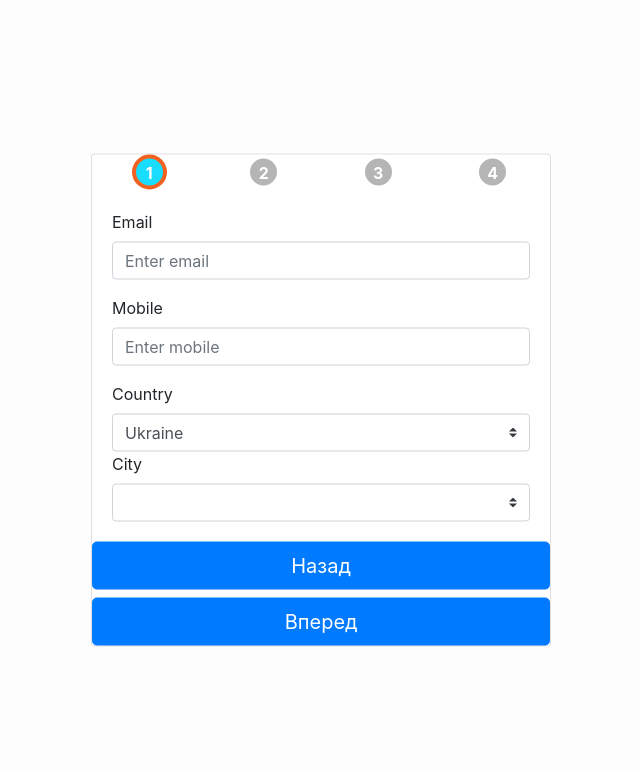
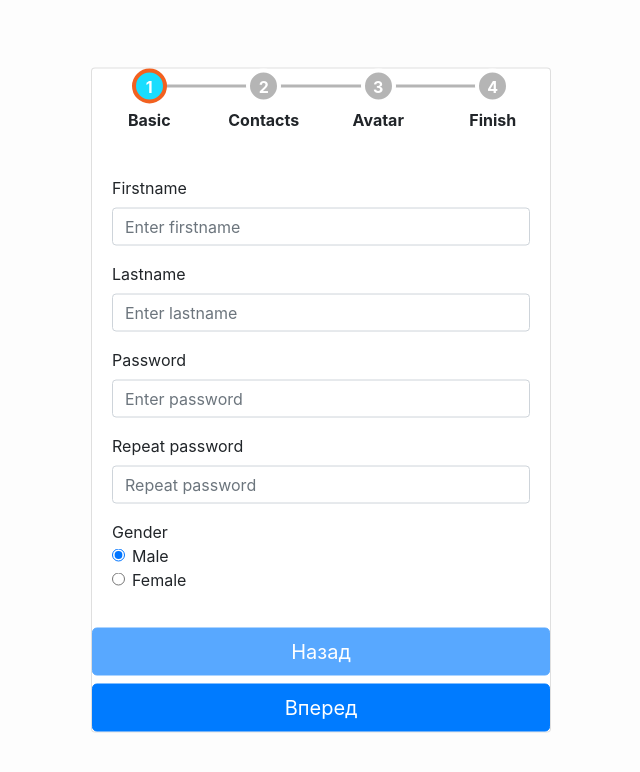
Before and after one commit to ReactWarriors/reactwarriors-form-task, a React (Create React App) app: page / in a window 1280 px wide. Shown: the top 772 px of the page, without its empty margins (319-959 px from the left). Built offline with nearby package versions, Linux system fonts and the light colour scheme.

Commit message:
Refactoring

```diff
--- a/src/components/App.jsx
+++ b/src/components/App.jsx
@@ -3,19 +3,20 @@ import FirstPage from "./Pages/FirstPage";
 import SecondPage from "./Pages/SecondPage";
 import ThirdPage from "./Pages/ThirdPage";
 import FinishPage from "./Pages/FinishPage";
-import StepButtons from "./StepButtons";
-
+import StepButtons from "./Steps/StepButtons";
 import cities from "../data/cities";
+import {validator} from "./Validation/Validation"
 
 export default class App extends React.Component {
   constructor() {
     super();
     this.state = {
-      page: 2,
+      page: 1,
       currentStep: 0,
       values: {
         country: null,
         city: null,
+        selectedCities: [],
         firstname: "",
         lastname: "",
         password: "",
@@ -30,7 +31,10 @@ export default class App extends React.Component {
         password: false,
         repeatPassword: false,
         mobile: false,
-        email: false
+        email: false,
+        avatar: false,
+        country: false,
+        city: false
       },
 
       steps: [
@@ -80,7 +84,6 @@ export default class App extends React.Component {
 
   onChangeAvatar = event => {
     const reader = new FileReader();
-
     reader.onload = event => {
       this.onChange({
         target: {
@@ -89,58 +92,71 @@ export default class App extends React.Component {
         }
       });
     };
-
     reader.readAsDataURL(event.target.files[0]);
   };
 
   resetPages = () => {
-    this.setState(prevState => ({
-      ...prevState,
-      page: 1
-    }));
+    this.setState({
+      page: 1,
+      currentStep: 0,
+      values: {
+        country: null,
+        city: null,
+        selectedCities: [],
+        firstname: "",
+        lastname: "",
+        password: "",
+        email: "",
+        mobile: "",
+        avatar: "",
+        gender: "male"
+      },
+      errors: {
+        firstname: false,
+        lastname: false,
+        password: false,
+        repeatPassword: false,
+        mobile: false,
+        email: false,
+        avatar: false,
+        country: false,
+        city: false
+      },
+
+      steps: [
+        {
+          id: 0,
+          isActive: true,
+          isCompleted: false,
+          name: "Basic"
+        },
+        {
+          id: 1,
+          isActive: false,
+          isCompleted: false,
+          name: "Contacts"
+        },
+        {
+          id: 2,
+          isActive: false,
+          isCompleted: false,
+          name: "Avatar"
+        },
+        {
+          id: 3,
+          isActive: false,
+          isCompleted: false,
+          name: "Finish"
+        }
+      ]
+    })
   };
 
-  validateFields = event => {
-    const { page, values } = this.state;
 
-    const errors = {};
-    if (page === 1) {
-      if (values.firstname !== null && values.firstname.length < 5) {
-        errors.firstname = "Firstname is too short";
-      }
 
-      if (values.lastname !== null && values.lastname.length < 2) {
-        errors.lastname = "Lastname is too short";
-      }
-
-      if (values.password !== null && values.password.length < 2) {
-        errors.password = "Password is too short";
-      }
-
-      if (
-        values.repeatPassword !== null &&
-        values.repeatPassword !== values.password
-      ) {
-        errors.repeatPassword = "Passwords must be the same";
-      }
-    }
-
-    if (page === 2) {
-      if (values.email !== null && !values.email.includes("@")) {
-        errors.email = "Incorrect email";
-      }
-
-      if (values.mobile !== null && values.mobile.length < 2) {
-        errors.mobile = "Incorrect mobile";
-      }
-    }
-    return errors;
-  };
-
-  nextPage = event => {
+  nextPage = () => {
     const { steps, currentStep } = this.state;
-    console.log(currentStep);
-    const errors = this.validateFields();
+    const errors = validator(this.state.page, this.state.values);
     if (Object.keys(errors).length > 0) {
       this.setState(prevState => ({
         errors: {
@@ -165,10 +181,10 @@ export default class App extends React.Component {
     const { steps, currentStep } = this.state;
     console.log(currentStep);
     const prevStep = currentStep - 1;
-    steps[currentStep].isCompleted = true;
+    steps[currentStep].isCompleted = false;
     steps[currentStep].isActive = false;
-    steps[prevStep].isCompleted = true;
-    steps[prevStep].isActive = false;
+    steps[prevStep].isCompleted = false;
+    steps[prevStep].isActive = true;
     return this.setState(({ page, currentStep }) => ({
       page: page - 1,
       currentStep: prevStep
@@ -177,24 +193,35 @@ export default class App extends React.Component {
 
   selectCountry = event => {
     this.setState({
-      value: { ...this.state.value, country: event.target.value }
-    });
+        values: { ...this.state.values, country: event.target.value }
+      },
+      () => {
+        this.selectTowns();
+      }
+    );
+  };
+
+  selectTowns = () => {
+    let selectedCities = [];
+    for (let key in cities) {
+      if (cities[key].country == this.state.values.country) {
+        console.log("cities",cities[key])
+        selectedCities.push({ id: key, name: cities[key].name });
+      }
+    }
+    this.setState({ values: { ...this.state.values, selectedCities: selectedCities} });
+    console.log(selectedCities)
   };
 
   selectCity = event => {
-    let towns = [];
-    for (let key in cities) {
-      if (cities[key].country == this.state.country) {
-        // this.setState({ ...this.state, city: event.target.value });
-        towns.push({ id: key, name: cities[key].name });
+    this.setState(
+      {
+        values: { ...this.state.values, city: event.target.value }
       }
-    }
-    console.log(towns);
-    this.setState({ value: { ...this.state, city: towns } });
-  };
-
+    );
+  }
   render() {
-    const { page, steps, values, errors, country, city } = this.state;
+    const { page, steps, values, errors } = this.state;
     return (
       <div className="form-container card">
         <StepButtons steps={steps} />
@@ -212,6 +239,7 @@ export default class App extends React.Component {
               onChange={this.onChange}
               errors={errors}
               selectCountry={this.selectCountry}
+              selectTowns={this.selectTowns}
               selectCity={this.selectCity}
             />
           )}
@@ -228,8 +256,6 @@ export default class App extends React.Component {
               values={values}
               onChange={this.onChange}
               errors={errors}
-              country={country}
-              city={city}
               resetPages={this.resetPages}
             />
           )}
--- a/src/components/Pages/FinishPage.jsx
+++ b/src/components/Pages/FinishPage.jsx
@@ -1,19 +1,32 @@
 import React from "react";
+import countries from "../../data/countries";
 
 export default class FinishPage extends React.Component {
   render() {
     const { values, resetPages } = this.props;
     return (
-      <div class="card" style={{ width: "100%" }}>
-        <img class="card-img-top" src={values.avatar} />
-        <div class="card-body">
-          <h5 class="card-title">
+      <div className="card" style={{ width: "100%", border: "0px" }}>
+        <img className="card-img-top" src={values.avatar} style={{width: "200px", height: "200px", padding: "20px"}} alt="" />
+        <div className="card-body">
+          <h5 className="card-title">
             {values.firstname} {values.lastname}
           </h5>
-          <p class="card-text">Email: {values.email}</p>
-          <p class="card-text">Mobile: {values.mobile}</p>
-          <p class="card-text">
-            Location: {values.country} {values.city}
+          <p className="card-text">Email: {values.email}</p>
+          <p className="card-text">Mobile: {values.mobile}</p>
+          <p className="card-text">
+         {countries.map(country => {
+              if (country.id === values.country) {
+              return ` Country: ${country.name}`
+              }
+            })}
+          </p>
+          <p className="card-text">
+         {values.selectedCities.map(city => {
+              if (city.id === values.city) {
+
+              return ` City: ${city.name}`
+              }
+            })}
           </p>
           <a href="#" className="btn btn-primary" onClick={resetPages}>
             Reset
--- a/src/components/Pages/SecondPage.jsx
+++ b/src/components/Pages/SecondPage.jsx
@@ -1,7 +1,6 @@
 import React from "react";
 import Field from "./Field";
 import countries from "../../data/countries";
-import cities from "../../data/cities";
 export default class SecondPage extends React.Component {
   render() {
     const { onChange, errors, selectCity, selectCountry, values } = this.props;
@@ -33,21 +32,35 @@ export default class SecondPage extends React.Component {
             className="custom-select"
             onChange={selectCountry}
             value={values.country}
+            errors={errors.country}
           >
+            <option>Choose country</option>
             {countries.map(country => (
               <option key={country.id} value={country.id}>
                 {country.name}
               </option>
             ))}
           </select>
+          {errors && <div className="invalid-feedback text-center">{errors.country}</div>}
+        </div>
+        <div>
           <label htmlFor="city">City</label>
           <select
             id="city"
             name="city"
             className="custom-select"
             onChange={selectCity}
-            value={values.country}
-          />
+            value={values.city}
+            rrors={errors.city}
+          >
+            <option>Choose city</option>
+            {values.selectedCities.map(city => (
+              <option key={city.id} value={city.id}>
+                {city.name}
+              </option>
+            ))}
+          </select>
+          {errors && <div className="invalid-feedback text-center">{errors.city}</div>}
         </div>
       </div>
     );
--- a/src/components/Pages/ThirdPage.jsx
+++ b/src/components/Pages/ThirdPage.jsx
@@ -1,11 +1,12 @@
 import React from "react";
+import defaultAvatar from "../../images/defaultAvatar.png";
 
 export default class ThirdPage extends React.Component {
   render() {
-    const { onChangeAvatar, values } = this.props;
+    const { onChangeAvatar, values, errors } = this.props;
     return (
       <div>
-        <img className="mb-4" width="100%" src={values.avatar} alt="" />
+        <img className="mb-4" width="100%" src={values.avatar || defaultAvatar} alt="" />
         <div className="custom-file">
           <input
             type="file"
@@ -13,10 +14,12 @@ export default class ThirdPage extends React.Component {
             id="customFile"
             name="avatar"
             onChange={onChangeAvatar}
+            errors={errors.avatar}
           />
           <label className="custom-file-label" htmlFor="file">
             Choose avatar
           </label>
+          {errors && <div className="invalid-feedback text-center">{errors.avatar}</div>}
         </div>
       </div>
     );
--- a/src/components/StepButtons.jsx
+++ b/src/components/Steps/StepButtons.jsx
@@ -7,7 +7,7 @@ export default class StepButtons extends React.Component {
       classValue = `${classValue}  is-active`;
     }
     if (step.isCompleted) {
-      classValue = `${classValue}  "is-completed"`;
+      classValue = `${classValue}  is-completed`;
     } else {
       classValue;
     }
@@ -17,15 +17,15 @@ export default class StepButtons extends React.Component {
   render() {
     const { steps } = this.props;
     return (
-      <div className="steps">
+      <div className="steps mb-4 d-flex justify-content-around">
         {steps.map(step => (
-          <button
+          <div
             key={step.id}
-            type="button"
             className={this.setClassName(step)}
           >
-            {step.id + 1}
-          </button>
+          <div className="step__marker">{step.id + 1}</div>
+          <div className="step__title mt-1">{step.name}</div>
+          </div>
         ))}
       </div>
     );
--- /dev/null
+++ b/src/components/Validation/Validation.jsx
@@ -0,0 +1,47 @@
+
+ export const validator = (page,values) => {
+  const errors = {};
+  if (page === 1) {
+    if (values.firstname !== null && values.firstname.length < 5) {
+      errors.firstname = "Firstname is too short";
+    }
+
+    if (values.lastname !== null && values.lastname.length < 2) {
+      errors.lastname = "Lastname is too short";
+    }
+
+    if (values.password !== null && values.password.length < 2) {
+      errors.password = "Password is too short";
+    }
+
+    if (
+      values.repeatPassword !== null &&
+      values.repeatPassword !== values.password
+    ) {
+      errors.repeatPassword = "Passwords must be the same";
+    }
+  }
+
+  if (page === 2) {
+    if (values.email !== null && !values.email.includes("@")) {
+      errors.email = "Incorrect email";
+    }
+
+    if (values.mobile !== null && values.mobile.length < 2) {
+      errors.mobile = "Incorrect mobile";
+    }
+    if (values.country === "Choose country" || values.country == null ) {
+      errors.country = "You must choose a country";
+    }
+    if (values.city === "Choose city" || values.city == null ) {
+      errors.city = "You must choose a city";
+    }
+  }
+  if (page === 3) {
+    if (!values.avatar) {
+      errors.avatar = "You must upload avatar";
+    }
+  }
+  return errors;
+
+}
--- a/src/stylesheets/index.css
+++ b/src/stylesheets/index.css
@@ -25,7 +25,7 @@ select.invalid {
   border-color: #dc3545;
 }
 
-.steps {
+/* .steps {
   display: flex;
   justify-content: space-around;
 }
@@ -51,4 +51,68 @@ select.invalid {
 .step.is-active {
   background-color: #19ddfe;
   border: 4px solid #f26120;
+} */
+
+
+
+.step {
+  position: relative;
+  -ms-flex-direction: column;
+  flex-direction: column;
+  -ms-flex-positive: 1;
+  flex-grow: 1;
+  -ms-flex-preferred-size: 0;
+  flex-basis: 0;
+  -ms-flex-align: center;
+  align-items: center;
 }
+.step,
+.steps {
+  display: -ms-flexbox;
+  display: flex;
+  padding-top:
+}
+.step.is-active .step__marker {
+  background: #19ddfe;
+  border: 4px solid #f26120;
+}
+.step__marker {
+  width: 35px;
+  height: 35px;
+  display: -ms-flexbox;
+  display: flex;
+  -ms-flex-align: center;
+  align-items: center;
+  border-radius: 50%;
+  font-weight: 700;
+  -ms-flex-pack: center;
+  justify-content: center;
+  background: #b5b5b5;
+  color: #fff;
+  border: 4px solid #fff;
+  z-index: 1;
+}
+.step__title {
+  font-weight: 700;
+}
+.step:not(:first-child):before {
+  height: 0.2em;
+  width: 100%;
+  bottom: 0;
+  left: -50%;
+  top: 1rem;
+  content: " ";
+  display: block;
+  position: absolute;
+  background: #b5b5b5;
+}
+.step.is-completed .step__marker {
+  background: #f26120;
+  border: 4px solid #f26120;
+}
+.step.is-active:not(:first-child):before {
+  background: #f26120;
+}
+.step.is-completed:not(:first-child):before {
+  background: #f26120;
+}
```
Also changed, not shown: src/images/defaultAvatar.png (added).
